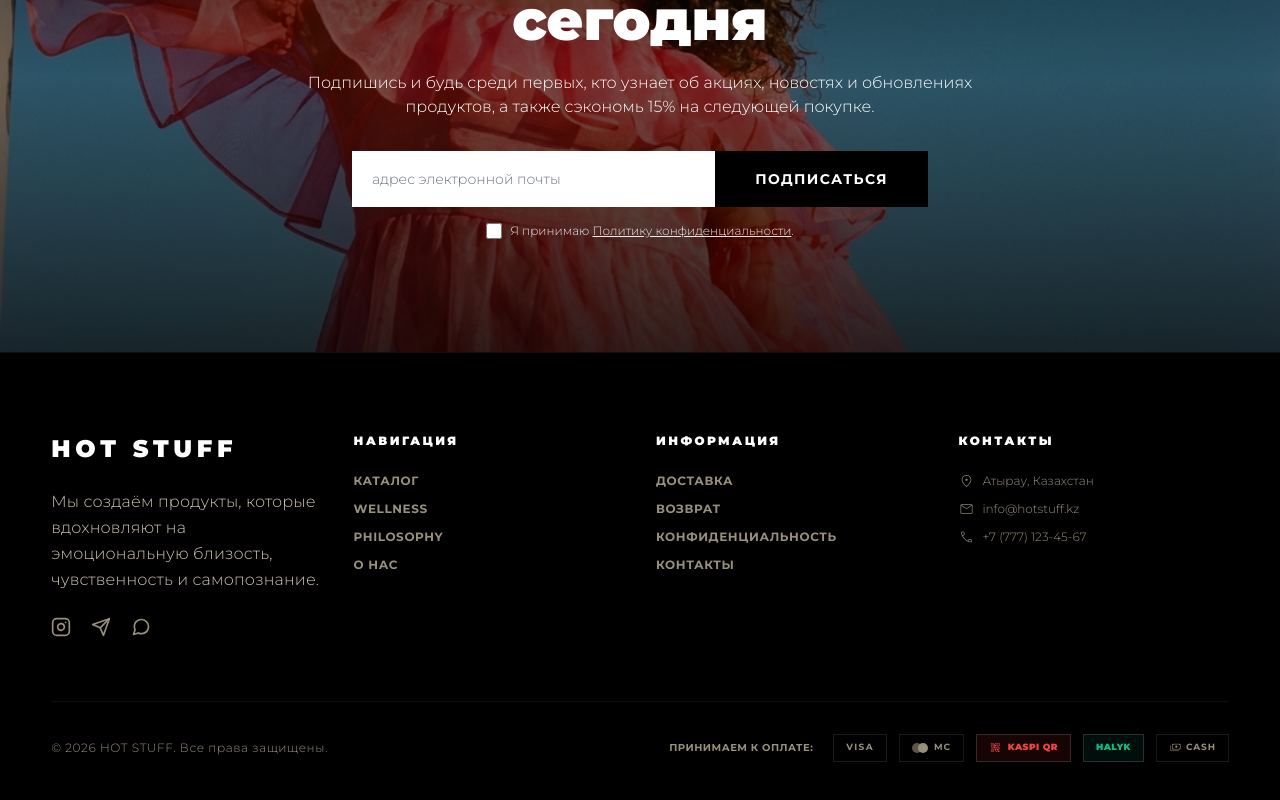
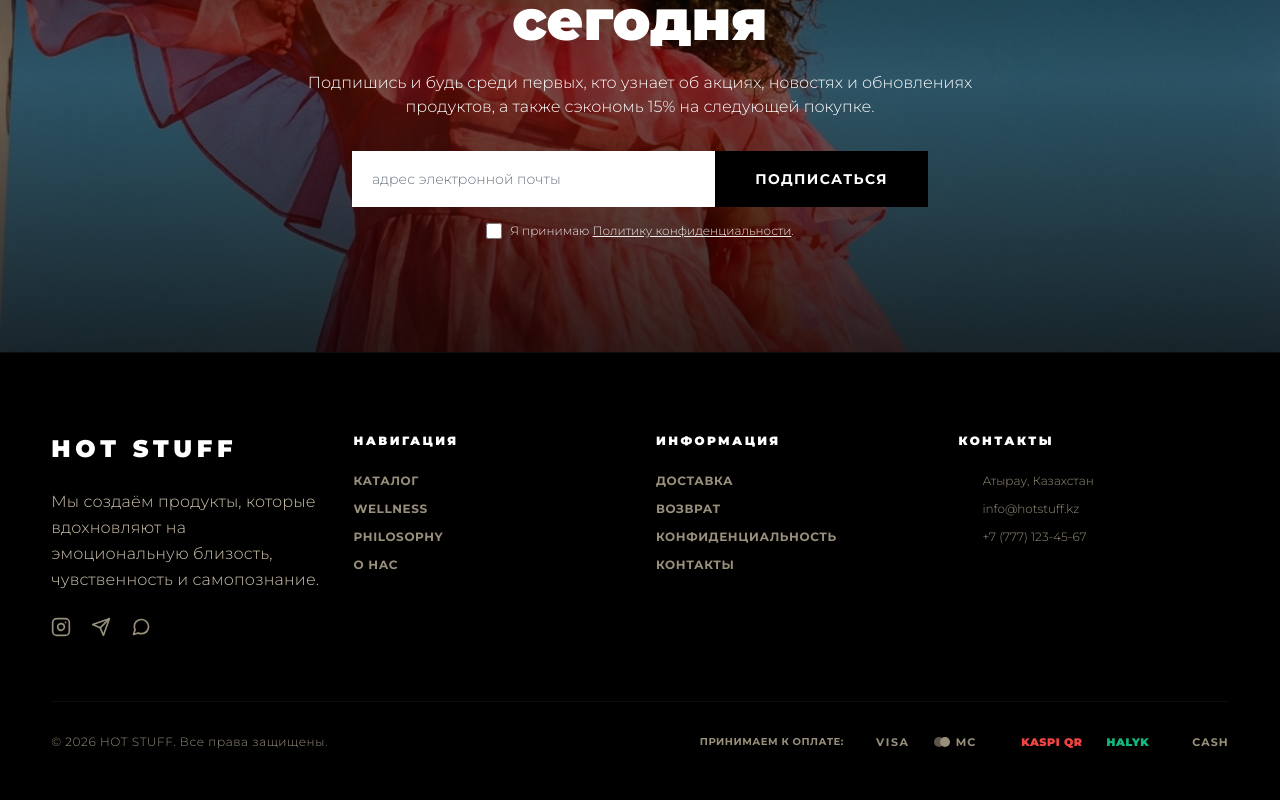
Before and after one commit to COMBINATORR/Hot-Stuff, a React (Vite) app: page / in a window 1280 px wide. Shown: the part 4407-5207 px from the top of the page. Built offline with nearby package versions, Linux system fonts and the light colour scheme.

Commit message:
design: remove borders from footer payment icons and add brand hover colors for social media links

```diff
--- a/src/components/Footer.jsx
+++ b/src/components/Footer.jsx
@@ -21,7 +21,7 @@ export default function Footer() {
                 href="https://instagram.com"
                 target="_blank"
                 rel="noreferrer"
-                className="text-outline hover:text-white transition-colors duration-300"
+                className="text-outline hover:text-[#E1306C] transition-colors duration-300"
                 aria-label="Instagram"
               >
                 <svg className="w-5 h-5" viewBox="0 0 24 24" fill="none" stroke="currentColor" strokeWidth="2" strokeLinecap="round" strokeLinejoin="round">
@@ -34,7 +34,7 @@ export default function Footer() {
                 href="https://t.me"
                 target="_blank"
                 rel="noreferrer"
-                className="text-outline hover:text-white transition-colors duration-300"
+                className="text-outline hover:text-[#26A5E4] transition-colors duration-300"
                 aria-label="Telegram"
               >
                 <svg className="w-5 h-5" viewBox="0 0 24 24" fill="none" stroke="currentColor" strokeWidth="2" strokeLinecap="round" strokeLinejoin="round">
@@ -46,7 +46,7 @@ export default function Footer() {
                 href="https://wa.me"
                 target="_blank"
                 rel="noreferrer"
-                className="text-outline hover:text-white transition-colors duration-300"
+                className="text-outline hover:text-[#25D366] transition-colors duration-300"
                 aria-label="WhatsApp"
               >
                 <svg className="w-5 h-5" viewBox="0 0 24 24" fill="none" stroke="currentColor" strokeWidth="2" strokeLinecap="round" strokeLinejoin="round">
@@ -129,40 +129,40 @@ export default function Footer() {
           </p>
 
           {/* Accepted Payments Section */}
-          <div className="flex flex-wrap items-center justify-center gap-3">
-            <span className="font-sans font-bold text-[10px] tracking-wider text-outline uppercase mr-2 select-none">
+          <div className="flex flex-wrap items-center justify-center gap-6 text-outline">
+            <span className="font-sans font-bold text-[10px] tracking-wider uppercase mr-2 select-none">
               Принимаем к оплате:
             </span>
 
             {/* Visa */}
-            <div className="h-7 px-3 border border-white/10 flex items-center justify-center select-none text-outline hover:text-white hover:border-white/30 transition-colors">
-              <span className="font-sans font-bold text-[9px] tracking-[0.15em] uppercase">VISA</span>
-            </div>
+            <span className="font-sans font-bold text-[11px] tracking-[0.15em] uppercase select-none hover:text-white transition-colors cursor-default">
+              VISA
+            </span>
 
             {/* Mastercard */}
-            <div className="h-7 px-3 border border-white/10 flex items-center justify-center gap-1.5 select-none text-outline hover:text-white hover:border-white/30 transition-colors">
+            <div className="flex items-center gap-1.5 select-none hover:text-white transition-colors cursor-default">
               <div className="flex -space-x-1">
                 <div className="w-2.5 h-2.5 rounded-full bg-current opacity-60"></div>
                 <div className="w-2.5 h-2.5 rounded-full bg-current"></div>
               </div>
-              <span className="font-sans font-bold text-[9px] tracking-[0.1em] uppercase">MC</span>
+              <span className="font-sans font-bold text-[11px] tracking-[0.1em] uppercase">MC</span>
             </div>
 
             {/* Kaspi QR */}
-            <div className="h-7 px-3 border border-white/15 bg-red-600/10 text-red-500 hover:text-red-400 hover:border-red-500/30 flex items-center justify-center gap-1.5 select-none transition-colors">
-              <span className="material-symbols-outlined text-[13px] leading-none">qr_code_2</span>
-              <span className="font-sans font-black text-[9px] tracking-wider uppercase">KASPI QR</span>
+            <div className="flex items-center gap-1.5 select-none text-red-500 hover:text-red-400 transition-colors cursor-default">
+              <span className="material-symbols-outlined text-[15px] leading-none">qr_code_2</span>
+              <span className="font-sans font-black text-[11px] tracking-wider uppercase">KASPI QR</span>
             </div>
 
             {/* Halyk Bank */}
-            <div className="h-7 px-3 border border-white/15 bg-emerald-600/10 text-emerald-500 hover:text-emerald-400 hover:border-emerald-500/30 flex items-center justify-center select-none transition-colors">
-              <span className="font-sans font-black text-[9px] tracking-wider uppercase">HALYK</span>
+            <div className="flex items-center gap-1 select-none text-emerald-500 hover:text-emerald-400 transition-colors cursor-default">
+              <span className="font-sans font-black text-[11px] tracking-wider uppercase">HALYK</span>
             </div>
 
             {/* Cash */}
-            <div className="h-7 px-3 border border-white/10 flex items-center justify-center gap-1 select-none text-outline hover:text-white hover:border-white/30 transition-colors">
-              <span className="material-symbols-outlined text-[13px] leading-none">payments</span>
-              <span className="font-sans font-bold text-[9px] tracking-[0.1em] uppercase">CASH</span>
+            <div className="flex items-center gap-1 select-none hover:text-white transition-colors cursor-default">
+              <span className="material-symbols-outlined text-[15px] leading-none">payments</span>
+              <span className="font-sans font-bold text-[11px] tracking-[0.1em] uppercase">CASH</span>
             </div>
           </div>
         </div>
```
